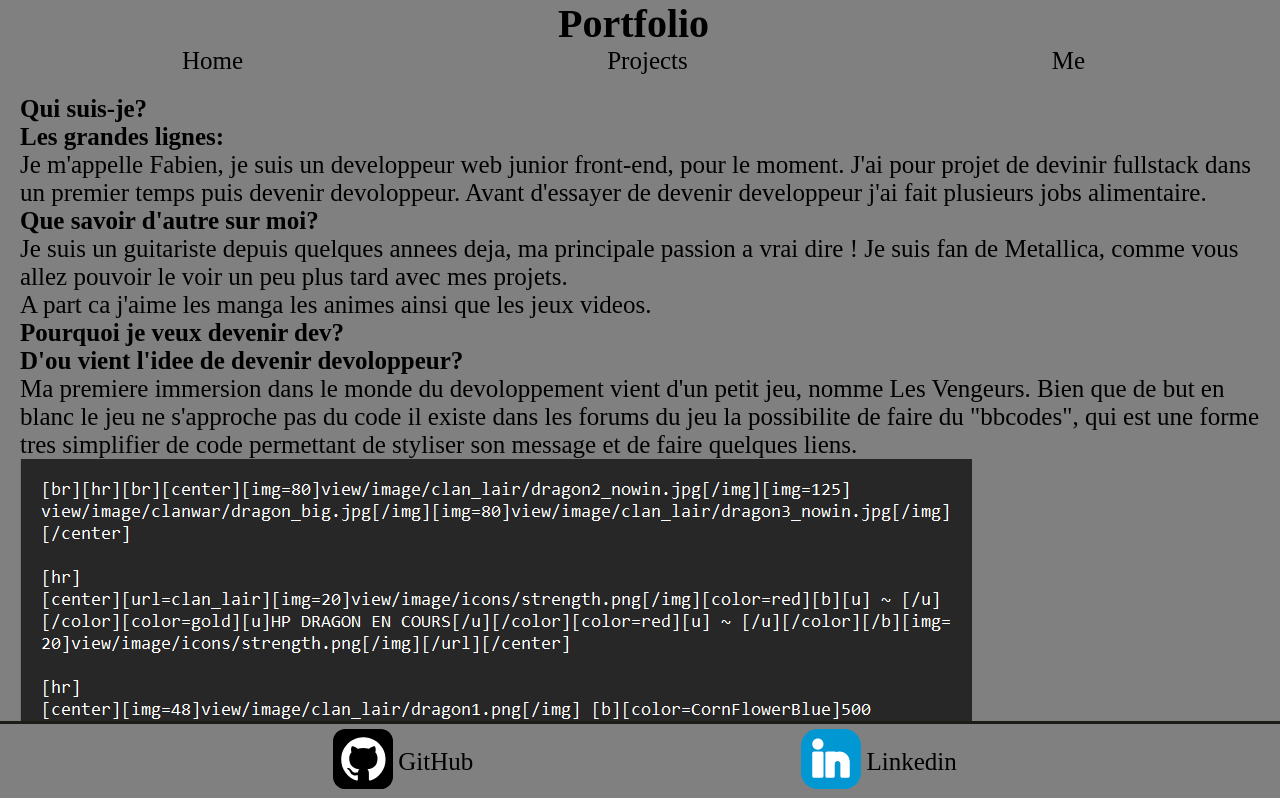
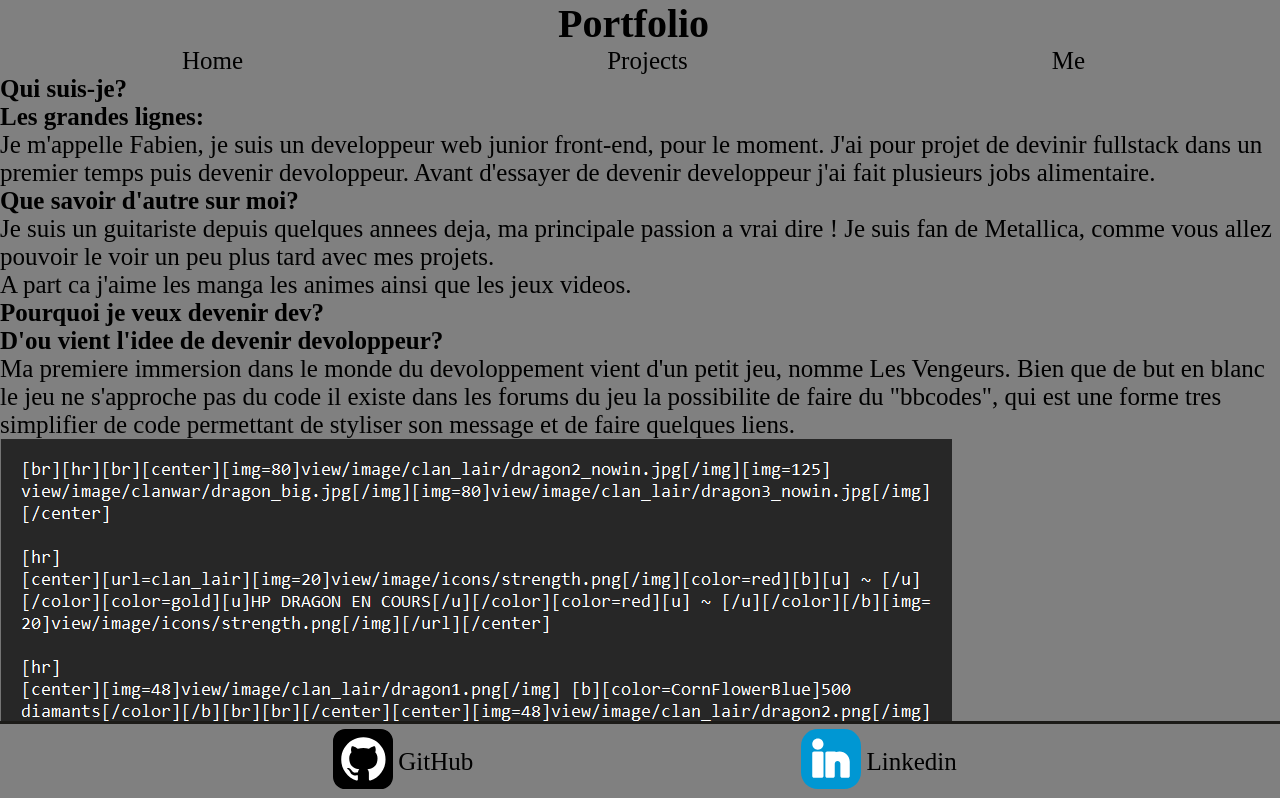
Before and after one commit to FabienLqr/Folio, a React (Vite) app: page / in a window 1280 px wide. Shown: the top 798 px of the page. Built offline with nearby package versions, Linux system fonts and the light colour scheme.

Commit message:
export main style

```diff
--- a/src/App.scss
+++ b/src/App.scss
@@ -13,10 +13,3 @@
   background-color: grey;
   font-size: 1.25rem;
 }
-
-// Main start
-main {
-  padding: 1rem;
-}
-
-//Main end
--- /dev/null
+++ b/src/styles/main.scss
@@ -0,0 +1,3 @@
+main {
+  padding: 1rem;
+}
```
